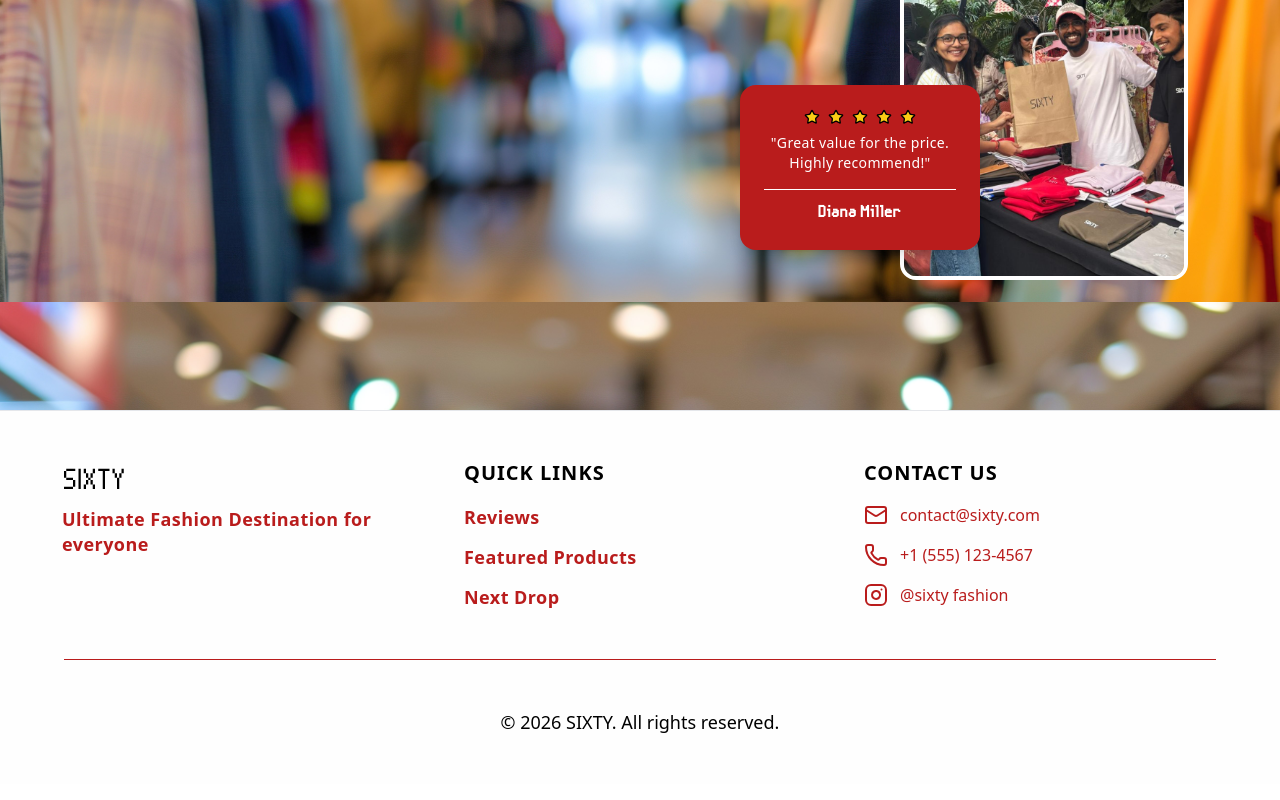
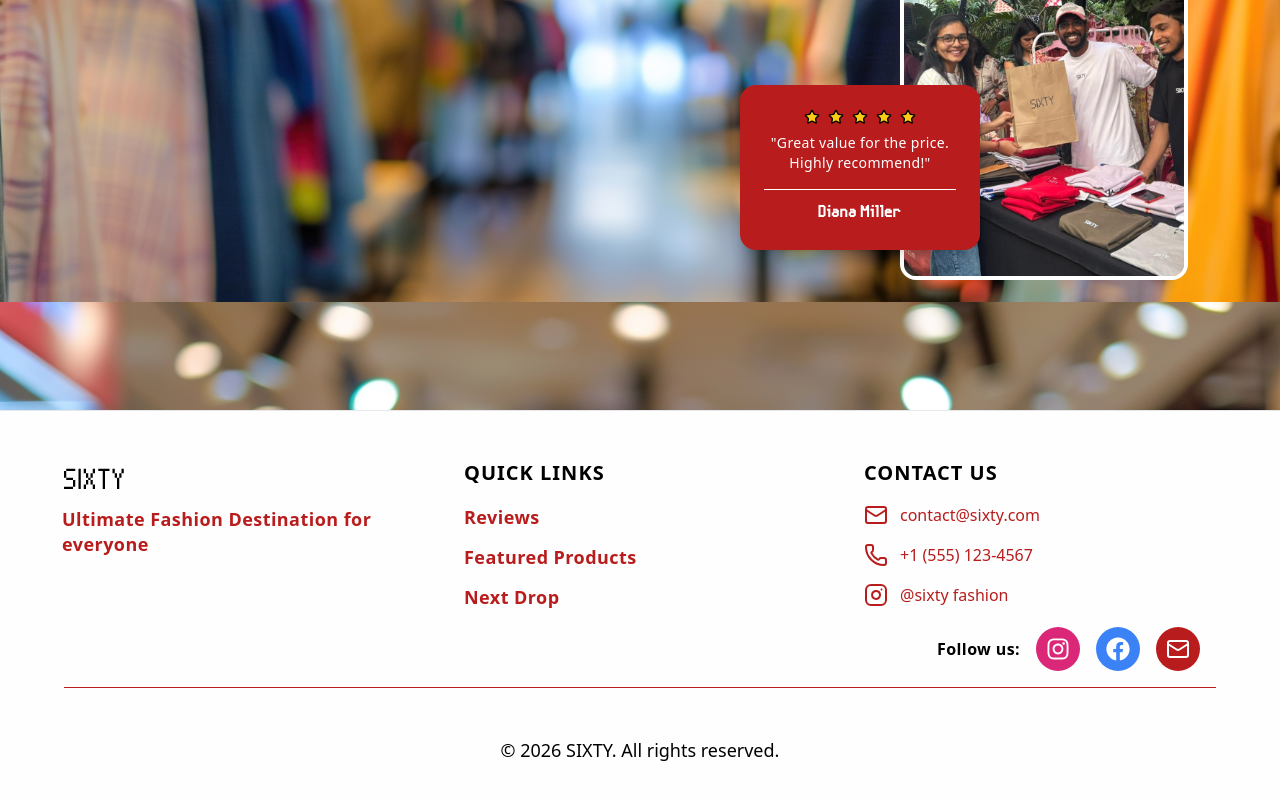
Before and after one commit to Kalyan-pallati/sixty, a React (Vite) app in the folder frontend/: page / in a window 1280 px wide. Shown: the part 3698-4498 px from the top of the page. Built offline with nearby package versions, Linux system fonts and the light colour scheme.

Commit message:
Added social media links

```diff
--- a/frontend/src/components/Footer.tsx
+++ b/frontend/src/components/Footer.tsx
@@ -1,4 +1,5 @@
 import {Instagram, Phone, Mail} from "lucide-react"
+import { FaFacebook, FaInstagram} from "react-icons/fa";
 
 export default function Footer() {
 
@@ -30,7 +31,32 @@ export default function Footer() {
             </div>
         </div>
 
-        <div className="border-t border-red-700 mt-12 pt-12 text-center text-lg">
+        <div className="flex justify-center md:justify-end gap-4 p-4 items-center">
+            <p className="tracking-wide font-semibold">Follow us:</p>
+            <a
+            href="https://www.instagram.com/sixtyfashion/"
+            target="_blank"
+            rel="noopener noreferrer"
+            className="cursor-pointer bg-pink-600 p-2.5 rounded-full hover:bg-pink-700 transition hover:-translate-y-1.5 duration-200">
+                <div className="text-white text-2xl"><FaInstagram />
+                </div>
+            </a>
+            <a
+            href="https://www.facebook.com/sixtyfashion/"
+            target="_blank"
+            rel="noopener noreferrer"
+            className="cursor-pointer bg-blue-500 p-2.5 rounded-full hover:bg-blue-600 transition hover:-translate-y-1.5 duration-200">
+                <div className="text-white text-2xl"><FaFacebook />
+                </div>
+            </a>
+            <a
+            href="mailto:contact@sixty.com"
+            className="cursor-pointer bg-red-700 p-2.5 rounded-full hover:bg-red-800 transition hover:-translate-y-1.5 duration-200">
+                <div className="text-white text-2xl"><Mail />
+                </div>
+            </a>
+        </div>
+        <div className="border-t border-red-700 pt-12 text-center text-lg">
             © 2026 SIXTY. All rights reserved.
         </div>
 
```
